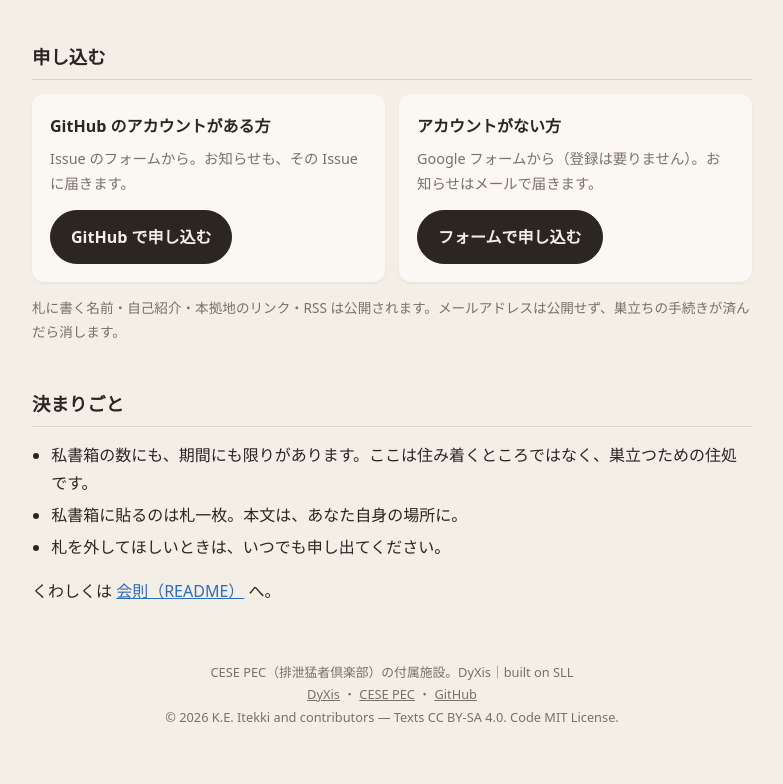
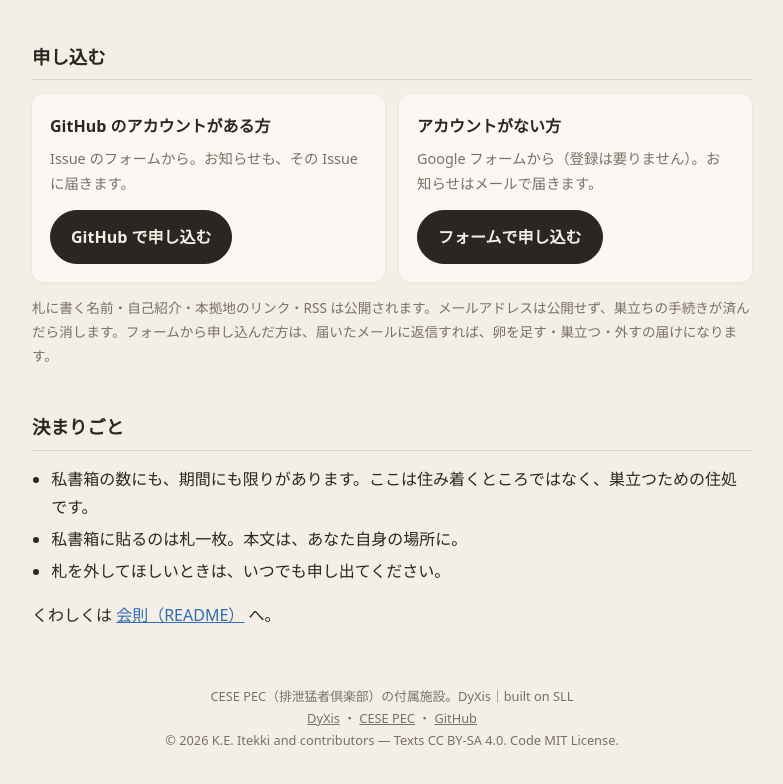
Before and after one commit to ittekiou/CHIC-TEC, a plain HTML site: page index.html in a window 1280 px wide. Shown: the part 1088-1872 px from the top of the page, without its empty margins (248-1031 px from the left). Drawn offline with Linux system fonts and the light colour scheme.

Commit message:
Update index.html

```diff
--- a/index.html
+++ b/index.html
@@ -85,7 +85,7 @@
       <a class="btn main" href="https://docs.google.com/forms/d/e/1FAIpQLSfoP_hUXBxoMfVgzwmedjvllj08sCHSzyJ-d7VhtMTfNeJeDA/viewform">フォームで申し込む</a>
     </div>
   </div>
-  <p class="note">札に書く名前・自己紹介・本拠地のリンク・RSS は公開されます。メールアドレスは公開せず、巣立ちの手続きが済んだら消します。</p>
+    <p class="note">札に書く名前・自己紹介・本拠地のリンク・RSS は公開されます。メールアドレスは公開せず、巣立ちの手続きが済んだら消します。フォームから申し込んだ方は、届いたメールに返信すれば、卵を足す・巣立つ・外すの届けになります。</p>
 
   <h2>決まりごと</h2>
   <ul class="plain">
```
